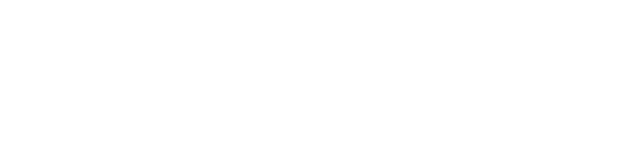
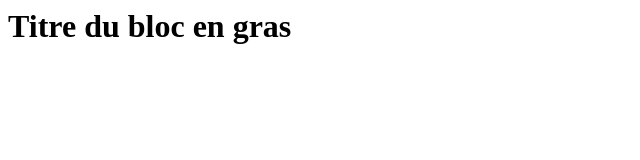
Before and after one commit to DenisWCS1/helloWorld, a plain HTML site: page Index.html in a window 1280 px wide. Shown: the whole page, without its empty margins (0-640 px from the left). Drawn offline with Linux system fonts and the light colour scheme.

Commit message:
Update Index.html

```diff
--- a/Index.html
+++ b/Index.html
@@ -4,8 +4,7 @@
 </head>
 
 <body>
-
-
+  <h1> Titre du bloc en gras </h1>
 </body>
 
 </html>
```
